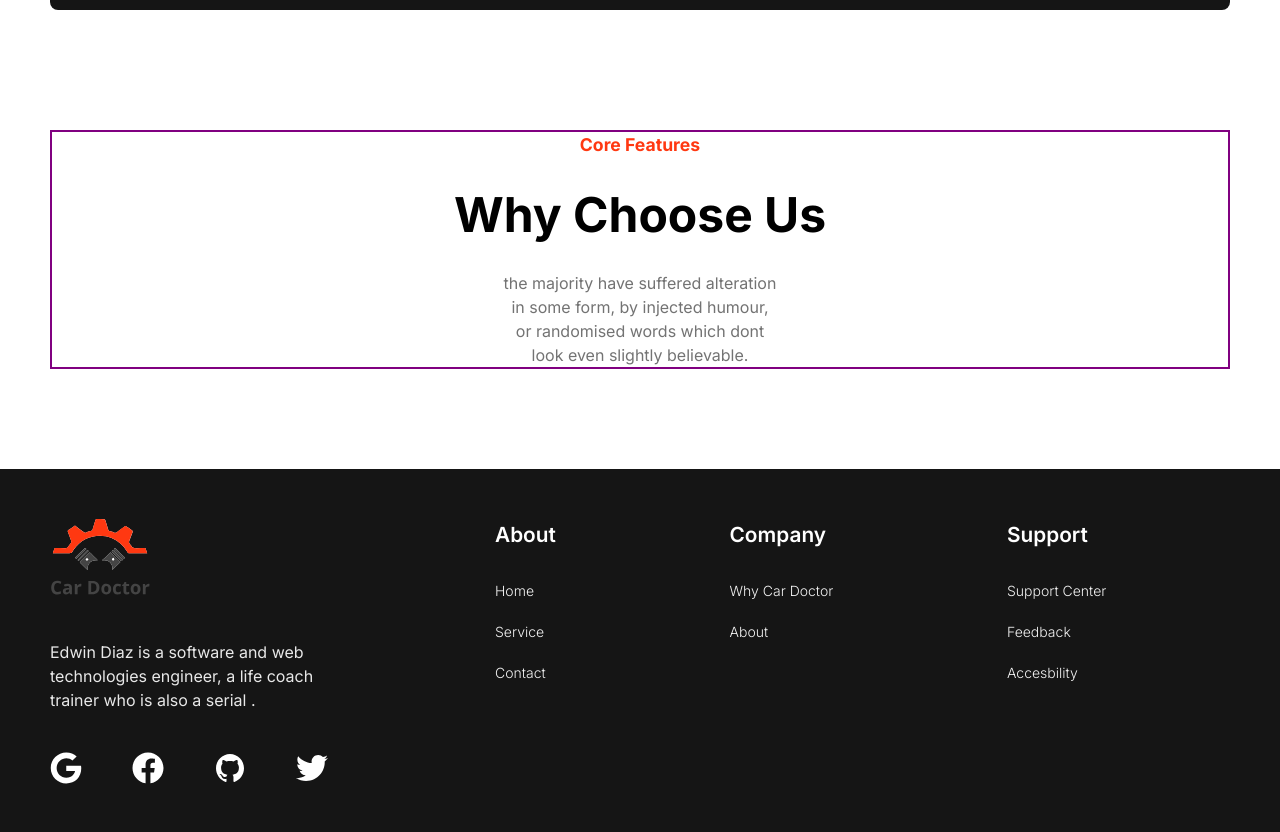
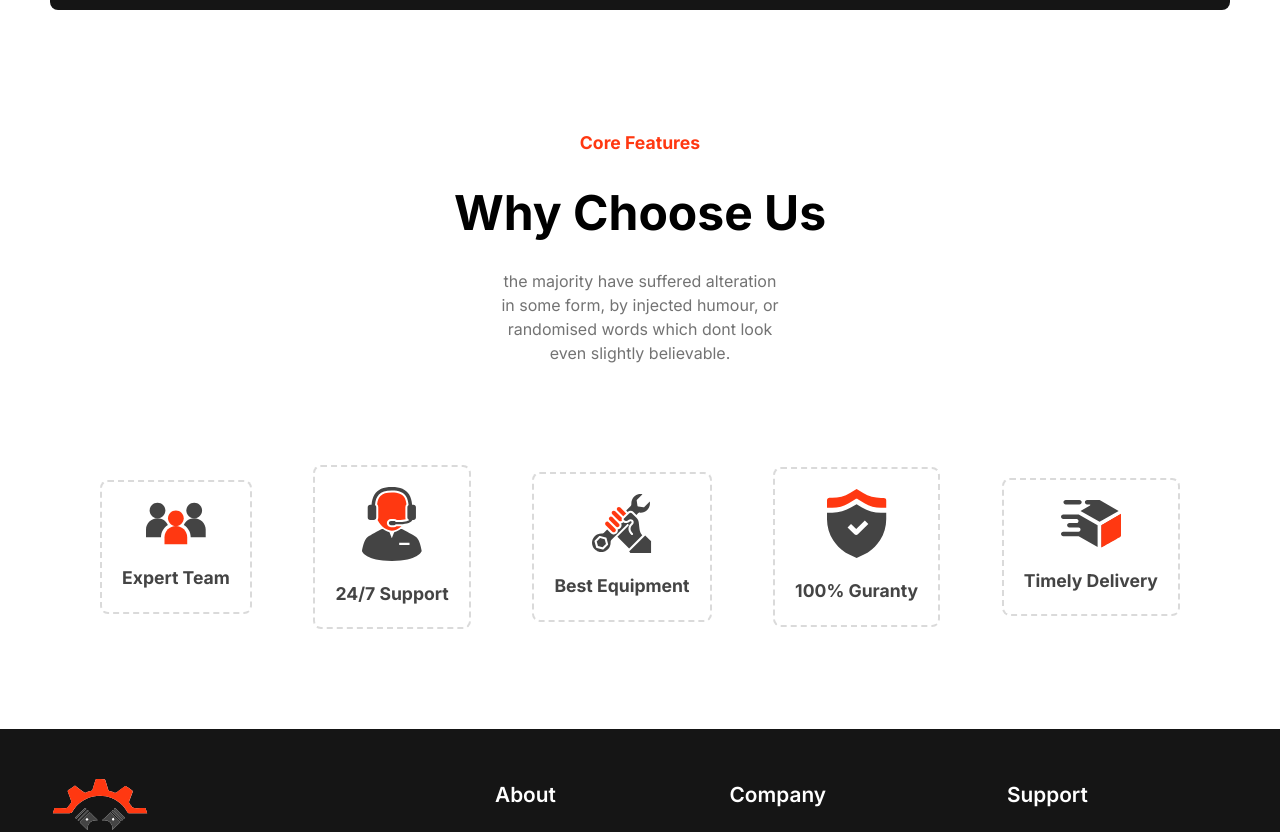
Before and after one commit to shsobur/car-doctor-client, a React (Vite) app: page / in a window 1280 px wide. Shown: the part 1736-2568 px from the top of the page. Built offline with nearby package versions, Linux system fonts and the light colour scheme.

Commit message:
Why hoose Us

```diff
--- a/src/Pages/HomePageComponents/ChooseUs/ChooseUs.css
+++ b/src/Pages/HomePageComponents/ChooseUs/ChooseUs.css
@@ -7,7 +7,6 @@
 
 .main_choose_us_section_inner_container {
   font-family: "Inter", serif;
-  border: 2px solid purple;
 }
 
 .choose_us_section_top_container {
@@ -31,3 +30,43 @@
   color: #737373;
   padding: 0 450px;
 }
+
+.choose_us_section_bottom_container {
+  display: flex;
+  align-items: center;
+  justify-content: space-between;
+  margin-top: 100px;
+  padding: 0 50px;
+}
+
+.choose_us_section_info_container {
+  display: flex;
+  align-items: center;
+  justify-content: center;
+  flex-direction: column;
+  padding: 20px;
+  cursor: pointer;
+  border-radius: 8px;
+  border: 2px dashed #dadada;
+}
+
+.choose_us_section_info_container:hover {
+  color: #ffffff;
+  transition: 0.3s ease-in-out;
+  background-color: #FF3811;
+}
+
+.choose_us_section_img_container {
+  width: 60px;
+}
+
+.choose_us_section_img_container img{
+  width: 100%;
+}
+
+.choose_us_section_info_container h2 {
+  font-size: 1.1rem;
+  font-weight: 700;
+  color: #444444;
+  padding-top: 20px;
+}
--- a/src/Pages/HomePageComponents/ChooseUs/ChooseUs.jsx
+++ b/src/Pages/HomePageComponents/ChooseUs/ChooseUs.jsx
@@ -1,4 +1,10 @@
 import "./ChooseUs.css";
+
+import group from "../../../assets/icons/group.svg"
+import person from "../../../assets/icons/person.svg"
+import Wrench from "../../../assets/icons/Wrench.svg"
+import check from "../../../assets/icons/check.svg"
+import deliveryt from "../../../assets/icons/deliveryt.svg"
 
 const ChooseUs = () => {
   return (
@@ -16,6 +22,41 @@ const ChooseUs = () => {
               </div>
               <div className="choose_us_section_bottom_container">
 
+                <div className="choose_us_section_info_container">
+                  <div className="choose_us_section_img_container">
+                    <img src={group}/>
+                  </div>
+                  <h2>Expert Team</h2>
+                </div>
+
+                <div className="choose_us_section_info_container">
+                  <div className="choose_us_section_img_container">
+                    <img src={person}/>
+                  </div>
+                  <h2>24/7 Support</h2>
+                </div>
+
+                <div className="choose_us_section_info_container">
+                  <div className="choose_us_section_img_container">
+                    <img src={Wrench}/>
+                  </div>
+                  <h2>Best Equipment</h2>
+                </div>
+
+                <div className="choose_us_section_info_container">
+                  <div className="choose_us_section_img_container">
+                    <img src={check}/>
+                  </div>
+                  <h2>100% Guranty</h2>
+                </div>
+
+                <div className="choose_us_section_info_container">
+                  <div className="choose_us_section_img_container">
+                    <img src={deliveryt}/>
+                  </div>
+                  <h2>Timely Delivery</h2>
+                </div>
+
               </div>
 
             </div>
```
